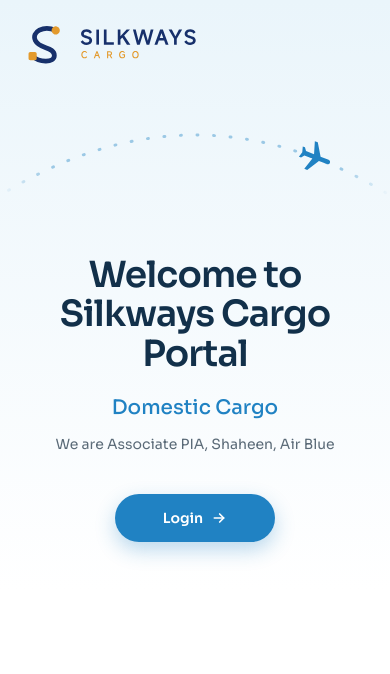
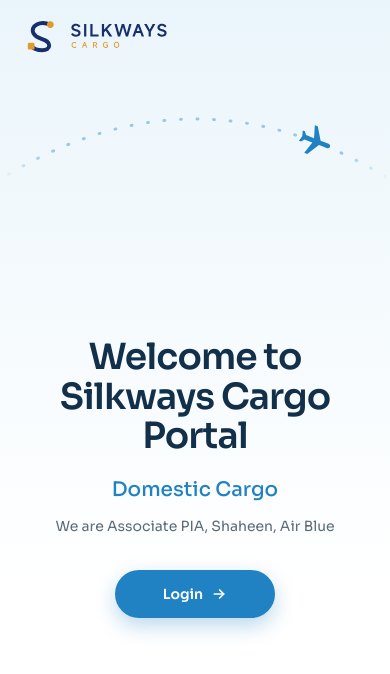
Before and after one commit to Khizarkhan280/Silkways, a React (Vite) app: page / in a window 390 px wide. Shown: the top 674 px of the page. Built offline with nearby package versions, Linux system fonts and the light colour scheme; no server answers.

Commit message:
Fixed Responsiveness

```diff
--- a/src/components/FlightPath.jsx
+++ b/src/components/FlightPath.jsx
@@ -16,7 +16,7 @@
     points: [[-20, 115], [200, -35], [420, 115]],
     planeScale: 1.6,
     className:
-      "pointer-events-none mx-auto mt-2 block h-auto w-full max-w-xl text-primary " +
+      "pointer-events-none mx-auto mt-2 block h-auto max-h-[20dvh] w-full max-w-xl text-primary " +
       "[mask-image:linear-gradient(to_right,transparent,black_12%,black_88%,transparent)]",
   },
 };
--- a/src/components/Hero.jsx
+++ b/src/components/Hero.jsx
@@ -5,12 +5,12 @@
   const { title, subtitle, partners, loginLabel, loginPath } = homeContent;
 
   return (
-    <section className="relative z-10 flex flex-col items-center px-6 pb-12 pt-2 text-center lg:pb-24 lg:pt-44">
+    <section className="relative z-10 flex flex-1 -translate-y-[min(8dvh,3rem)] flex-col items-center justify-center px-6 pb-8 pt-2 text-center lg:translate-y-0 lg:pb-12 lg:pt-[calc(15vw-5.5rem)]">
       <h1 className="hero-title">{title}</h1>
       <p className="hero-subtitle">{subtitle}</p>
       <p className="hero-partners">{partners}</p>
 
-      <Link to={loginPath} className="btn-primary group mt-10 gap-2 px-12">
+      <Link to={loginPath} className="btn-primary group mt-[clamp(1.25rem,4dvh,2.5rem)] gap-2 px-12">
         {loginLabel}
         <svg
           className="h-4 w-4 transition-transform duration-200 group-hover:translate-x-1"
--- a/src/components/Navbar.jsx
+++ b/src/components/Navbar.jsx
@@ -3,9 +3,9 @@
 
 export default function Navbar() {
   return (
-    <header className="flex items-center justify-between px-6 py-5 md:px-14">
+    <header className="flex items-center justify-between px-6 py-4 sm:py-5 md:px-14">
       <Link to="/" aria-label="Home">
-        <img src={logo} alt="Silkways Cargo" className="h-12 w-auto" />
+        <img src={logo} alt="Silkways Cargo" className="h-10 w-auto sm:h-12" />
       </Link>
     </header>
   );
--- a/src/components/auth/AuthCard.jsx
+++ b/src/components/auth/AuthCard.jsx
@@ -66,13 +66,13 @@
       {/* Form panel */}
       <div className="auth-panel">
         <Link to="/" aria-label="Home">
-          <img src={logo} alt="Silkways Cargo" className="h-12 w-auto" />
+          <img src={logo} alt="Silkways Cargo" className="auth-logo" />
         </Link>
 
         <h1 className="auth-title">{text.title}</h1>
         <p className="auth-subtitle">{text.subtitle}</p>
 
-        <form onSubmit={handleSubmit} className="mt-8 flex flex-col gap-5">
+        <form onSubmit={handleSubmit} className="auth-form">
           {isSignup && (
             <AuthInput label="Full name" icon={UserIcon} name="name" type="text"
               placeholder="Your full name" value={form.name} onChange={handleChange} required />
--- a/src/index.css
+++ b/src/index.css
@@ -30,10 +30,11 @@
     @apply relative overflow-hidden bg-linear-to-b from-primary-50 to-white to-70%;
   }
   .hero-title {
-    @apply mt-6 max-w-2xl text-4xl font-semibold leading-[1.1] tracking-tight text-brand md:text-6xl;
+    @apply mt-[clamp(0.75rem,3dvh,1.5rem)] max-w-2xl text-[length:clamp(2.25rem,min(8vw,9dvh),3.75rem)]
+          font-semibold leading-[1.1] tracking-tight text-brand;
   }
   .hero-subtitle {
-    @apply mt-5 text-xl font-medium text-primary md:text-2xl;
+    @apply mt-[clamp(0.75rem,2.5dvh,1.25rem)] text-xl font-medium text-primary md:text-2xl;
   }
   .hero-partners {
     @apply mt-3 max-w-md text-sm text-muted;
@@ -59,10 +60,16 @@
     @apply mt-3 text-sm text-white/80;
   }
   .auth-panel {
-    @apply px-8 py-10 sm:px-12;
+    @apply px-8 py-[clamp(1.5rem,5dvh,2.5rem)] sm:px-12;
+  }
+  .auth-logo {
+    @apply h-[clamp(2rem,6dvh,3rem)] w-auto;
   }
   .auth-title {
-    @apply mt-8 text-3xl font-semibold tracking-tight text-brand;
+    @apply mt-[clamp(1rem,3dvh,2rem)] text-3xl font-semibold tracking-tight text-brand;
+  }
+  .auth-form {
+    @apply mt-[clamp(1rem,3dvh,2rem)] flex flex-col gap-[clamp(0.75rem,2.2dvh,1.25rem)];
   }
   .auth-subtitle {
     @apply mt-1.5 text-sm text-muted;
@@ -71,9 +78,9 @@
     @apply text-sm font-medium text-brand;
   }
   .auth-input {
-    @apply mt-1.5 flex items-center gap-3 rounded-xl border border-line/50 bg-surface px-4 py-3
-           text-line transition focus-within:border-primary focus-within:bg-white
-           focus-within:text-primary focus-within:ring-4 focus-within:ring-primary/15;
+    @apply mt-1.5 flex items-center gap-3 rounded-xl border border-line/50 bg-surface px-4
+          py-[clamp(0.5rem,1.6dvh,0.75rem)] text-line transition focus-within:border-primary
+          focus-within:bg-white focus-within:text-primary focus-within:ring-4 focus-within:ring-primary/15;
   }
   .auth-input-field {
     @apply w-full bg-transparent text-sm text-brand placeholder-line outline-none;
--- a/src/pages/Home.jsx
+++ b/src/pages/Home.jsx
@@ -4,7 +4,7 @@
 
 export default function Home() {
   return (
-    <main className="page-bg min-h-dvh font-sans">
+    <main className="page-bg flex min-h-dvh flex-col font-sans">
       <div className="relative z-10">
         <Navbar />
       </div>
```
